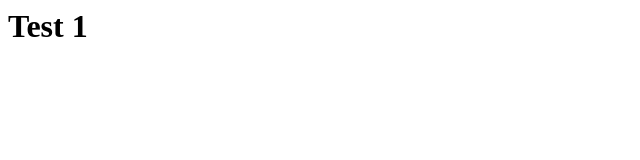
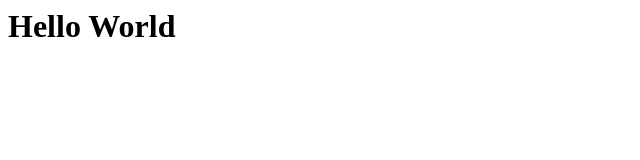
Before and after one commit to 4p00rv/aws-code-deploy-test, a plain HTML site: page index.html in a window 1280 px wide. Shown: the whole page, without its empty margins (0-640 px from the left). Drawn offline with Linux system fonts and the light colour scheme.

Commit message:
deploy test 2

```diff
--- a/index.html
+++ b/index.html
@@ -1 +1 @@
-<h1>Test 1</h1>
+<h1>Hello World</h1>
```
